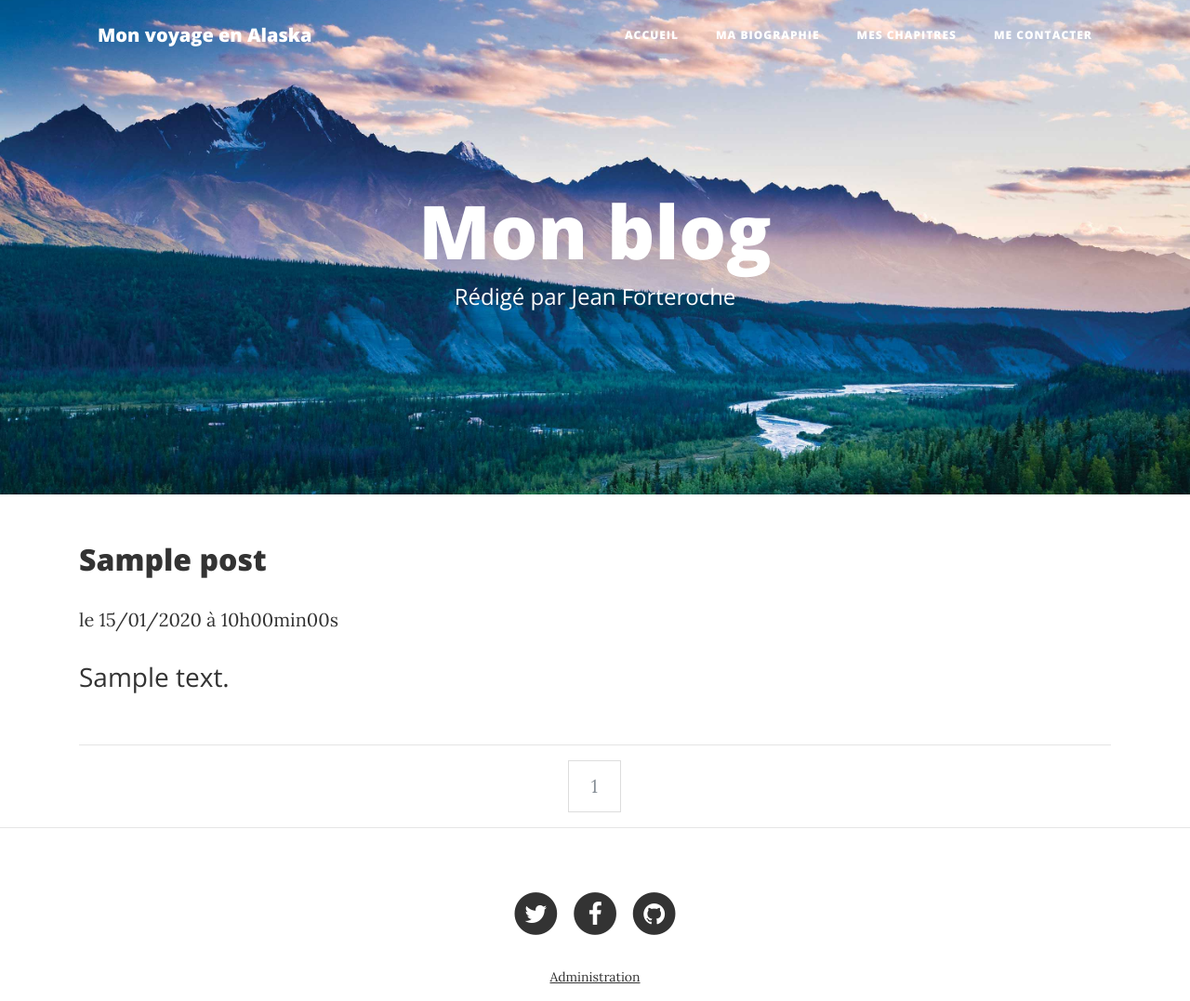
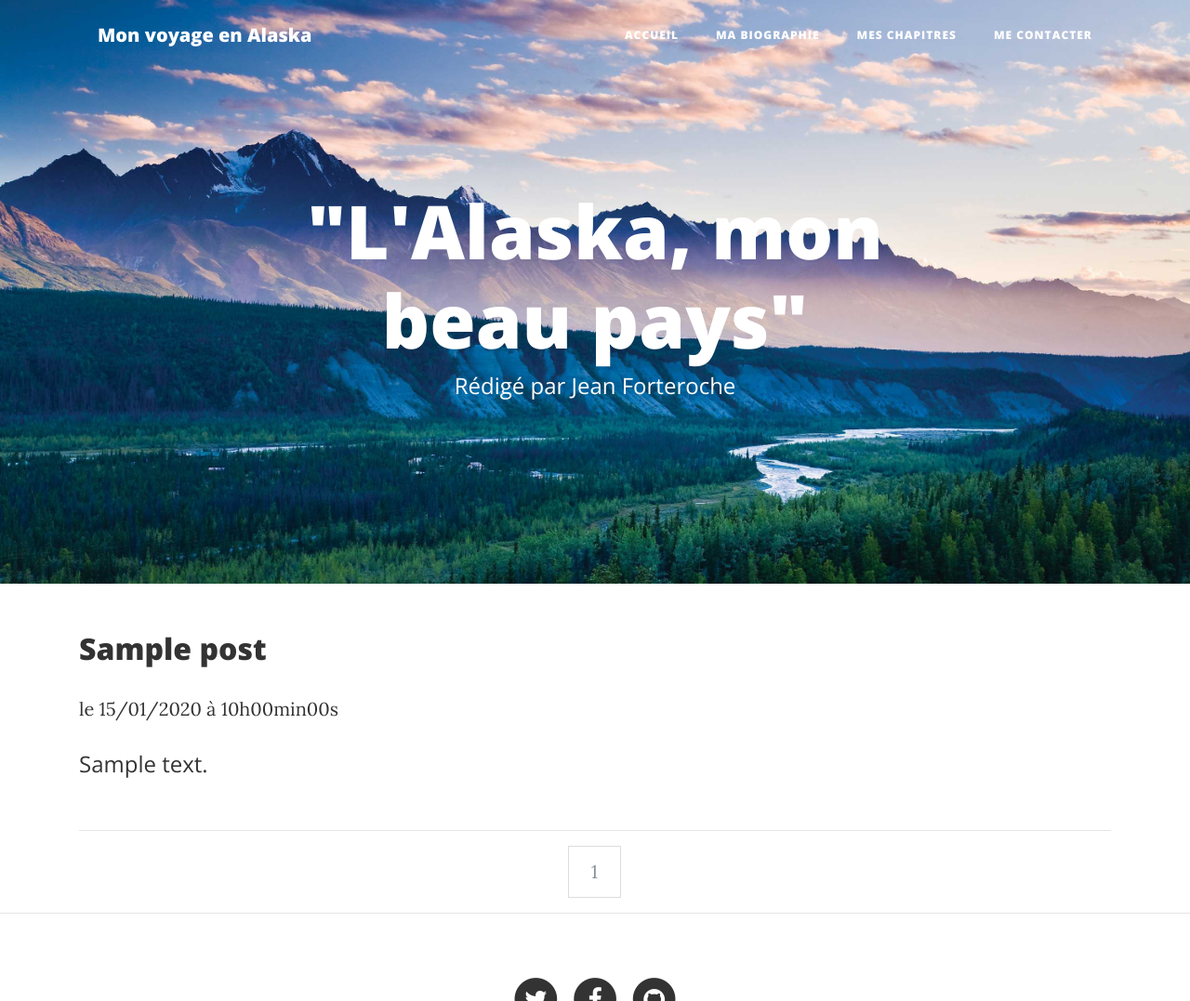
Before and after one commit to todaik/blog, a PHP site: page /index.php?page=1 in a window 1280 px wide. Shown: the top 1077 px of the page at 93% size. Run offline with PHP 8.4, Linux system fonts and the light colour scheme; tables that the repository leaves empty or names only in its code hold one stand-in row (values such as "Sample post"); some libraries are stand-ins or nearby versions.

Commit message:
View abstract
replace function mb_strimwidth for the abstract on frontpage

```diff
--- a/view/frontend/indexView.php
+++ b/view/frontend/indexView.php
@@ -4,7 +4,7 @@
         <div class="row">
             <div class="col-lg-8 col-md-10 mx-auto">
                 <div class="site-heading">
-                    <h1>Mon blog</h1>
+                    <h1>"L'Alaska, mon beau pays"</h1>
                     <span class="subheading">Rédigé par Jean Forteroche</span>
                 </div>
             </div>
@@ -25,7 +25,7 @@
 						    <a href="index.php?action=post&amp;id=<?=$data['id']?>">
 						    <h2><?=$data['title']; ?></h2>
 						    <p class="post-meta">le <?= $data['newdatepost']; ?></p>
-						    <h3 class="post-subtitle"><?= substr($data['content'],0,150);?></h3> <br/>
+						    <h4 class="post-subtitle"><?= mb_strimwidth($data['content'], 0,200,"...");?></h4> <br/>
 						    <hr>
 						</div>
 					<?php
```
